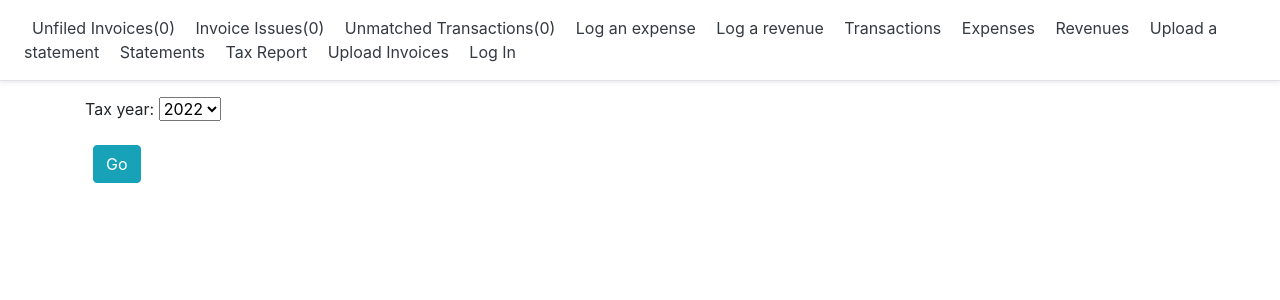
After one commit to duybtr/tbi, a Django app: page /get_tax_report/ in a window 1280 px wide. The commit adds this page. Shown: the top 300 px of the page. Run offline with Django 3.2, Linux system fonts and the light colour scheme; parts of the project's set-up code (start-up, migrations or seed data) failed here and were passed over; some libraries are stand-ins or nearby versions.

Commit message:
tax report

```diff
--- a/requirements.txt
+++ b/requirements.txt
@@ -9,6 +9,7 @@ django-extensions==3.1.3
 djangorestframework==3.13.1
 google-api-core==1.30.0
 google-auth==1.32.0
+google-auth-oauthlib==0.5.1
 google-cloud-appengine-logging==0.2.0
 google-cloud-audit-log==0.2.0
 google-cloud-core==1.7.2
@@ -20,9 +21,11 @@ google-resumable-media==1.3.3
 googleapis-common-protos==1.53.0
 grpc-google-iam-v1==0.12.3
 grpcio==1.38.1
+gspread==5.4.0
 idna==2.10
 libcst==0.3.19
 mypy-extensions==0.4.3
+oauthlib==3.2.0
 packaging==20.9
 proto-plus==1.18.1
 protobuf==3.17.3
@@ -34,6 +37,7 @@ pyparsing==2.4.7
 pytz==2021.1
 PyYAML==5.4.1
 requests==2.25.1
+requests-oauthlib==1.3.1
 rsa==4.7.2
 six==1.16.0
 sqlparse==0.4.1
--- a/templates/_base.html
+++ b/templates/_base.html
@@ -30,7 +30,7 @@
         <a class="p-2 text-dark" href="{% url 'revenue_list' %}">Revenues</a>
         <a class="p-2 text-dark" href="{% url 'upload_csv' %}">Upload a statement</a>
         <a class="p-2 text-dark" href="{% url 'statement_list' %}">Statements</a>
-        <a class="p-2 text-dark" href="https://docs.google.com/spreadsheets/d/1k0-pSQrOf9fxVGfmTlVRo-tmhcVRkwdW4sBoImcolP4/edit#gid=1955965150">Tax Report</a>
+        <a class="p-2 text-dark" href="{% url 'get_tax_report' %}">Tax Report</a>
         <a class="p-2 text-dark" href="{% url 'upload_multiple_invoices' %}">Upload Invoices</a>
 
         {% if user.is_authenticated %}
--- /dev/null
+++ b/templates/transactions/get_tax_report.html
@@ -0,0 +1,8 @@
+{% extends '_base.html' %}
+
+{% block content %}
+    <form action="" method="POST" enctype="multipart/form-data">{% csrf_token %}
+        {{ form.as_p }}
+        <button class="btn btn-info ml-2" type="submit">Go</button>
+    </form>
+{% endblock content %}
--- a/transactions/forms.py
+++ b/transactions/forms.py
@@ -39,6 +39,17 @@ class CreateRevenueForm(forms.ModelForm):
         model = Revenue
         exclude = ['author', 'date_uploaded']
 
+class SelectTaxYearForm(forms.Form):
+    current_year = datetime.now().year
+    start_year = 2021
+    end_year = current_year
+    years = [(str(i), str(i)) for i in range(start_year, current_year+1)]
+    tax_year = forms.ChoiceField(
+        required=False,
+        widget=forms.Select,
+        choices=years,
+        initial=str(current_year),
+    )
 class UploadMultipleInvoicesForm(forms.Form):
     current_year = datetime.now().year
     years = [(str(i), str(i)) for i in range(current_year-2, current_year+2)]
--- a/transactions/urls.py
+++ b/transactions/urls.py
@@ -28,6 +28,7 @@ from .views import (
     MatchingExpenseListView,
     MatchingRevenueListView,
     UploadMultipleInvoicesView,
+    GetTaxReportView,
     RawInvoiceListView,
     RawInvoiceEditView,
     RawInvoiceDeleteView,
@@ -60,6 +61,7 @@ urlpatterns = [
     path('<int:pk>/list_matching_revenues/', MatchingRevenueListView.as_view(), name='matching_revenue_list'),
     path('<int:pk>/list_matching_expenses/', MatchingExpenseListView.as_view(), name='matching_expense_list'),
     path('upload_multiple_invoices/', UploadMultipleInvoicesView.as_view(), name='upload_multiple_invoices'),
+    path('get_tax_report/', GetTaxReportView.as_view(), name='get_tax_report'),
     path('list_statements/', StatementListView.as_view(), name='statement_list'),
     path('<int:pk>/delete_statement/', StatementDeleteView.as_view(), name='statement_delete'),
 
--- a/transactions/views.py
+++ b/transactions/views.py
@@ -5,7 +5,7 @@ import csv, io
 from django.shortcuts import render
 from django.contrib import messages
 from .models import Transaction, Expense, Revenue, Statement, Raw_Invoice
-from .forms import StatementUploadForm, TransactionUpdateForm, CreateExpenseForm, CreateRevenueForm, UploadMultipleInvoicesForm, RawInvoiceUpdateForm
+from .forms import StatementUploadForm, TransactionUpdateForm, CreateExpenseForm, CreateRevenueForm, UploadMultipleInvoicesForm, RawInvoiceUpdateForm, SelectTaxYearForm
 from django.http import HttpResponseRedirect
 from django.urls import reverse, reverse_lazy
 from django.views.generic.edit import UpdateView, CreateView, DeleteView, FormView
@@ -23,7 +23,8 @@ from decimal import Decimal
 from django.conf import settings
 from hashlib import md5
 from django.core.files.storage import default_storage
-import pdb
+import gspread
+
 
 # Initialize logging
 # Instantiates a client
@@ -358,7 +359,7 @@ class RevenueListView(ListView):
             order_by = '-record_date'
 
         order_by_dict = {'-record_date' :['-record_date', 'address_and_suite'],
-                         'new': ['-date_filed', 'address_and_suite'],
+                         '-date_filed': ['-date_filed', 'address_and_suite'],
                          'address' : ['address_and_suite', '-date_filed']
                         }
 
@@ -629,3 +630,18 @@ class FileInvoiceView(UpdateView):
                         expense_model.get_relative_path_to_gcs())
             return HttpResponseRedirect(self.success_url)
         return render(request, self.template_name, {'form': form})
+
+class GetTaxReportView(FormView):
+    form_class = SelectTaxYearForm
+    template_name = "transactions/get_tax_report.html"
+    def post(self, request, *args, **kwargs):
+        form = self.form_class(request.POST)
+        if form.is_valid():
+            #import pdb; pdb.set_trace()
+            tax_year = form.cleaned_data['tax_year']
+            gc = gspread.service_account(filename='cloud_keys/tbi-finance-a3f1a4fd0be6.json')
+            report_name = 'Tran Ba Investment Group Tax Report ' + tax_year
+            sh = gc.open(report_name)
+            redirect_url = "https://docs.google.com/spreadsheets/d/{}".format(sh.id)
+            return HttpResponseRedirect(redirect_url)
+        return render(request, self.template_name, {'form': form})
```
Also changed, not shown: templates/transactions/revenue_list.html (+4 -4 lines), 1 other file.
